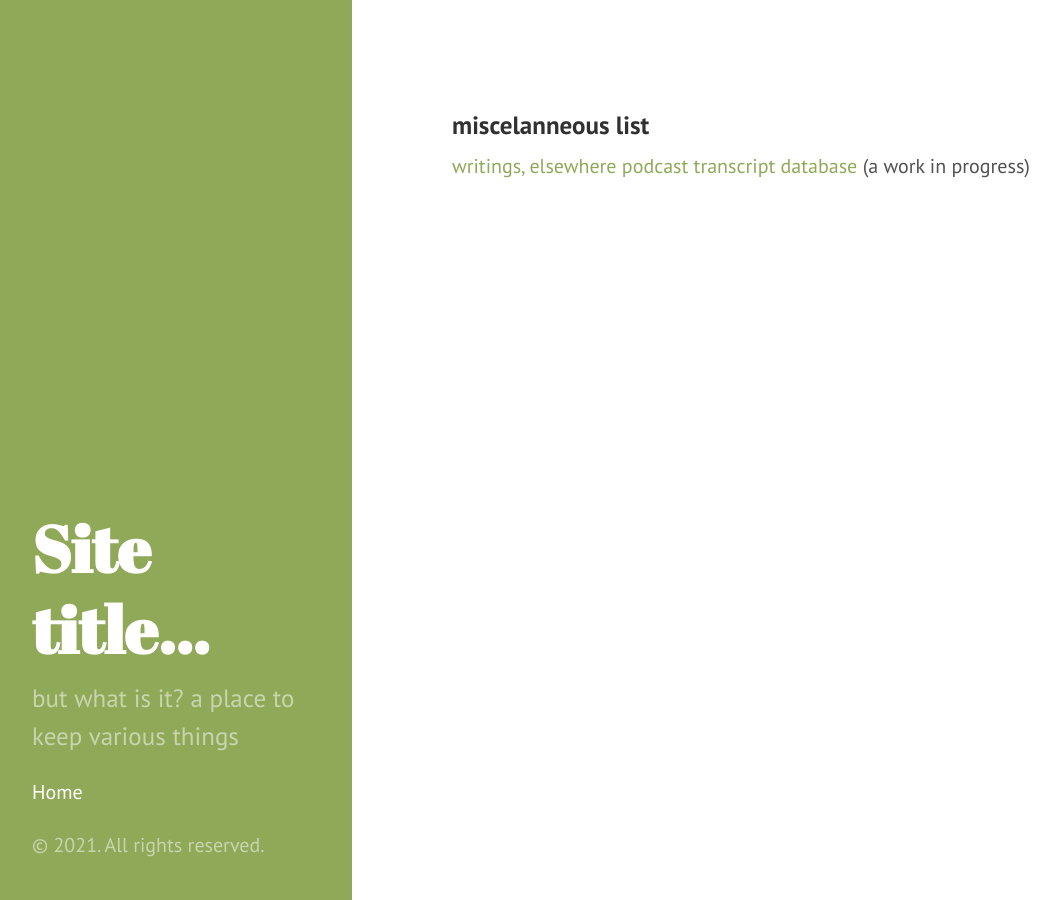
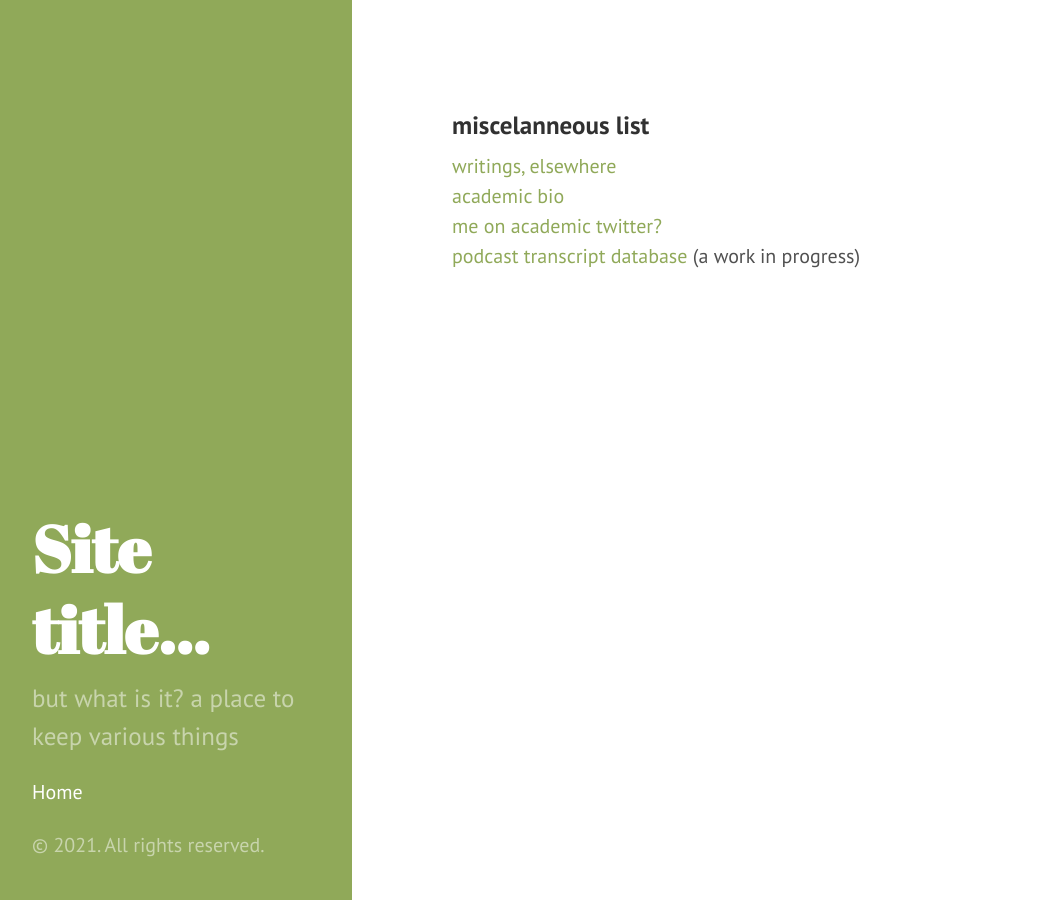
Before and after one commit to plaidsicle/plaidsicle.github.io, a Jekyll site: the page built from index.html, in a window 1280 px wide. Shown: the whole page, without its empty margins (8-1068 px from the left). Built offline with Jekyll 4.4.1, drawn with Linux system fonts in a browser that asks for light colours; the list of posts is cut into pages by our own code.

Commit message:
Update index.html

```diff
--- a/index.html
+++ b/index.html
@@ -5,6 +5,11 @@ title: Home
 
 <h3>miscelanneous list</h3>
 <a href="plaidsicle.blogspot.com/">writings, elsewhere</a>
+<br/>
+<a href="https://ameliachesley.hcommons.org/">academic bio</a>
+<br/>
+<a href="https://twitter.com/plaidsicle">me on academic twitter?</a>
+<br/>
 <a href="https://plaidsicle.github.io/podcast_transcript_database/">podcast transcript database</a> (a work in progress)
 <!-- <div class="posts">
   {% for post in paginator.posts %}
```
